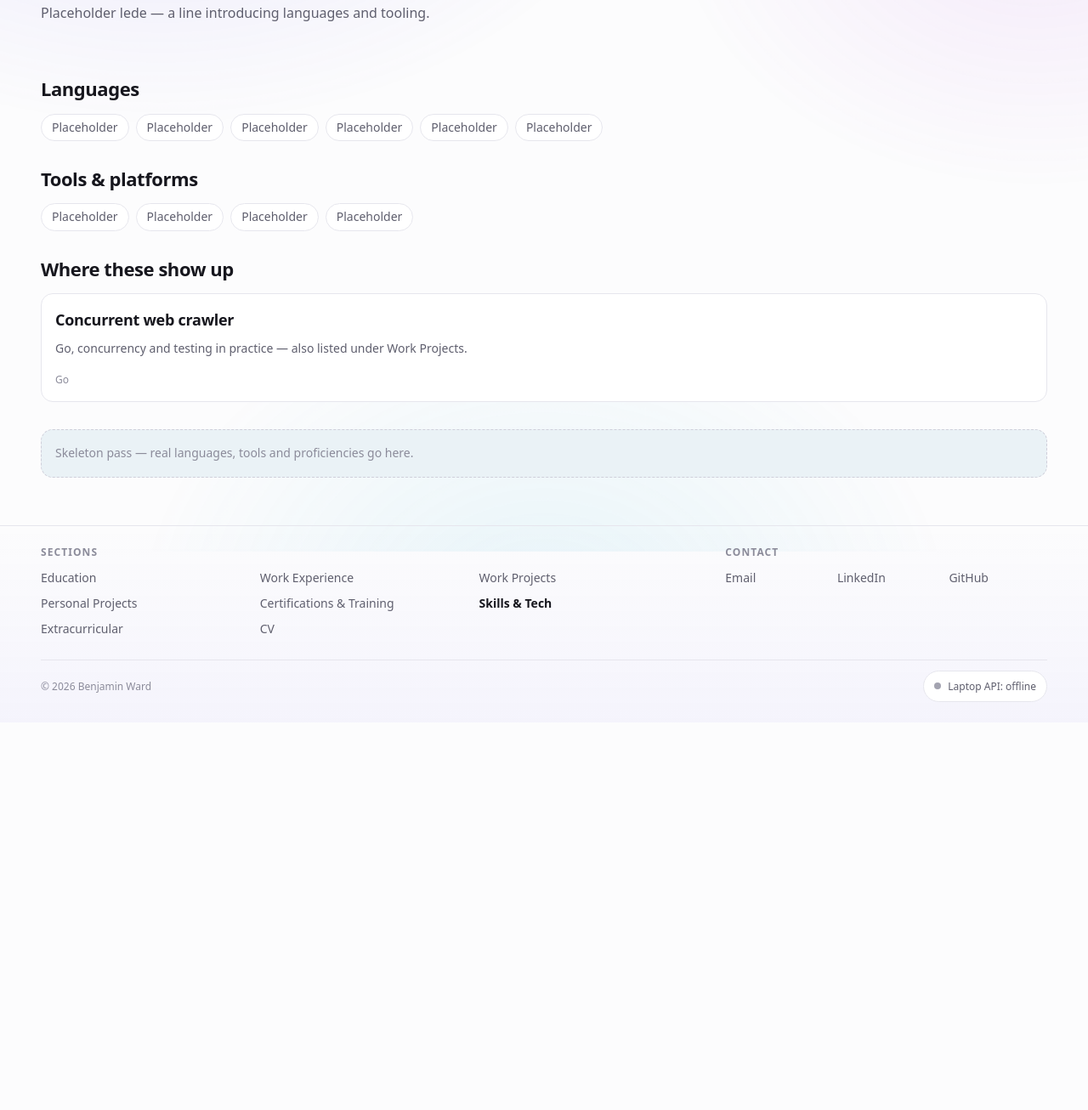
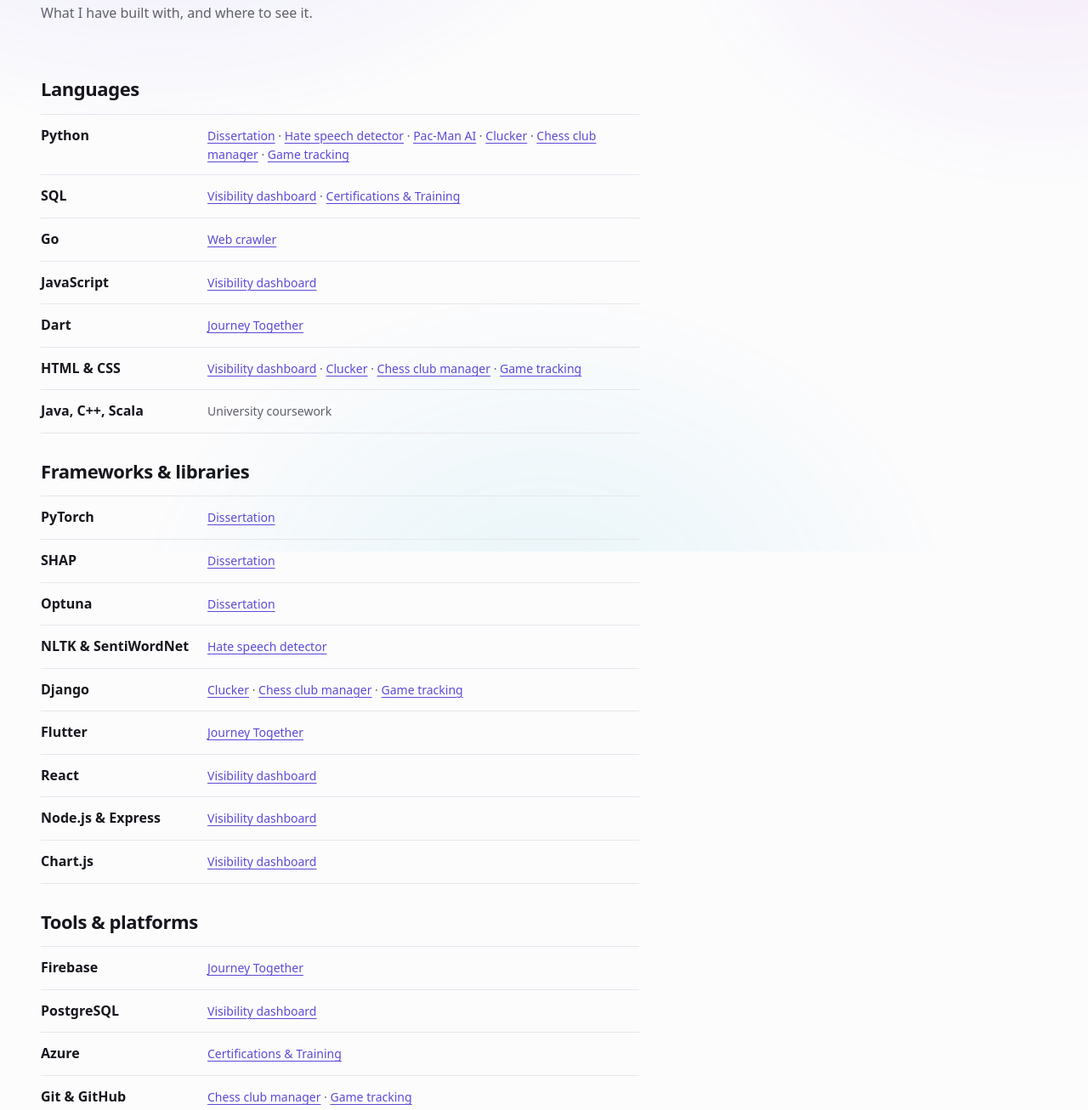
Before and after one commit to Benjamin2244/laptop-api-demo, a plain HTML site: page skills.html in a window 1280 px wide. Shown: the part 152-1458 px from the top of the page at 85% size. Before the commit the page ends 1002 px from the top, so only its background shows below. Drawn offline with Linux system fonts and the light colour scheme; no server answers.

Commit message:
Fill in the Skills & Tech page
Languages, frameworks and libraries, and tools and platforms, one skill
per row, each linking to the projects that use it. The coursework
languages are grouped into one row, and there are no skill levels. The
home page card counts 21 skills.

```diff
--- a/assets/css/site.css
+++ b/assets/css/site.css
@@ -975,6 +975,39 @@ a.card:focus-visible .card__meta::after {
   .doc-viewer { height: 85vh; max-height: 60rem; }
 }
 
+/* Skills & Tech: one row per skill, with links to the projects that use it.
+   Stacked on a phone, two columns once there is room. */
+.skill-list {
+  list-style: none;
+  margin: 0;
+  padding: 0;
+  max-width: var(--measure-prose);
+  border-top: 1px solid var(--border);
+}
+
+.skill-list > li {
+  display: grid;
+  gap: var(--sp-1);
+  padding: var(--sp-3) 0;
+  border-bottom: 1px solid var(--border);
+}
+
+.skill-list__name {
+  font-weight: 600;
+}
+
+.skill-list__uses {
+  color: var(--text-muted);
+  font-size: var(--fs-sm);
+}
+
+@media (min-width: 40rem) {
+  .skill-list > li {
+    grid-template-columns: 12rem 1fr;
+    align-items: baseline;
+  }
+}
+
 /* App icon on a project card. Only Journey Together has one — it is the only
    project that shipped to a store, so the card being the odd one out is the
    point rather than an inconsistency. */
--- a/skills.html
+++ b/skills.html
@@ -32,45 +32,110 @@
 
       <header class="page-header" data-reveal="head">
         <h1>Skills &amp; Tech</h1>
-        <p class="page-header__lede">Placeholder lede — a line introducing languages and tooling.</p>
+        <p class="page-header__lede">What I have built with, and where to see it.</p>
       </header>
 
       <section class="stack" data-reveal="block">
         <h2 class="section-heading">Languages</h2>
-        <ul class="tag-list">
-          <li class="tag">Placeholder</li>
-          <li class="tag">Placeholder</li>
-          <li class="tag">Placeholder</li>
-          <li class="tag">Placeholder</li>
-          <li class="tag">Placeholder</li>
-          <li class="tag">Placeholder</li>
+        <ul class="skill-list">
+          <li>
+            <span class="skill-list__name">Python</span>
+            <span class="skill-list__uses"><a href="project-xai.html">Dissertation</a> &middot; <a href="project-hate-speech.html">Hate speech detector</a> &middot; <a href="project-pacman-ai.html">Pac-Man AI</a> &middot; <a href="project-clucker.html">Clucker</a> &middot; <a href="project-chess-clubs.html">Chess club manager</a> &middot; <a href="project-games-collection.html">Game tracking</a></span>
+          </li>
+          <li>
+            <span class="skill-list__name">SQL</span>
+            <span class="skill-list__uses"><a href="project-visibility-app.html">Visibility dashboard</a> &middot; <a href="certifications.html">Certifications &amp; Training</a></span>
+          </li>
+          <li>
+            <span class="skill-list__name">Go</span>
+            <span class="skill-list__uses"><a href="project-crawler.html">Web crawler</a></span>
+          </li>
+          <li>
+            <span class="skill-list__name">JavaScript</span>
+            <span class="skill-list__uses"><a href="project-visibility-app.html">Visibility dashboard</a></span>
+          </li>
+          <li>
+            <span class="skill-list__name">Dart</span>
+            <span class="skill-list__uses"><a href="project-journey-together.html">Journey Together</a></span>
+          </li>
+          <li>
+            <span class="skill-list__name">HTML &amp; CSS</span>
+            <span class="skill-list__uses"><a href="project-visibility-app.html">Visibility dashboard</a> &middot; <a href="project-clucker.html">Clucker</a> &middot; <a href="project-chess-clubs.html">Chess club manager</a> &middot; <a href="project-games-collection.html">Game tracking</a></span>
+          </li>
+          <li>
+            <span class="skill-list__name">Java, C++, Scala</span>
+            <span class="skill-list__uses">University coursework</span>
+          </li>
+        </ul>
+      </section>
+
+      <section class="stack" data-reveal="block">
+        <h2 class="section-heading">Frameworks &amp; libraries</h2>
+        <ul class="skill-list">
+          <li>
+            <span class="skill-list__name">PyTorch</span>
+            <span class="skill-list__uses"><a href="project-xai.html">Dissertation</a></span>
+          </li>
+          <li>
+            <span class="skill-list__name">SHAP</span>
+            <span class="skill-list__uses"><a href="project-xai.html">Dissertation</a></span>
+          </li>
+          <li>
+            <span class="skill-list__name">Optuna</span>
+            <span class="skill-list__uses"><a href="project-xai.html">Dissertation</a></span>
+          </li>
+          <li>
+            <span class="skill-list__name">NLTK &amp; SentiWordNet</span>
+            <span class="skill-list__uses"><a href="project-hate-speech.html">Hate speech detector</a></span>
+          </li>
+          <li>
+            <span class="skill-list__name">Django</span>
+            <span class="skill-list__uses"><a href="project-clucker.html">Clucker</a> &middot; <a href="project-chess-clubs.html">Chess club manager</a> &middot; <a href="project-games-collection.html">Game tracking</a></span>
+          </li>
+          <li>
+            <span class="skill-list__name">Flutter</span>
+            <span class="skill-list__uses"><a href="project-journey-together.html">Journey Together</a></span>
+          </li>
+          <li>
+            <span class="skill-list__name">React</span>
+            <span class="skill-list__uses"><a href="project-visibility-app.html">Visibility dashboard</a></span>
+          </li>
+          <li>
+            <span class="skill-list__name">Node.js &amp; Express</span>
+            <span class="skill-list__uses"><a href="project-visibility-app.html">Visibility dashboard</a></span>
+          </li>
+          <li>
+            <span class="skill-list__name">Chart.js</span>
+            <span class="skill-list__uses"><a href="project-visibility-app.html">Visibility dashboard</a></span>
+          </li>
         </ul>
       </section>
 
       <section class="stack" data-reveal="block">
         <h2 class="section-heading">Tools &amp; platforms</h2>
-        <ul class="tag-list">
-          <li class="tag">Placeholder</li>
-          <li class="tag">Placeholder</li>
-          <li class="tag">Placeholder</li>
-          <li class="tag">Placeholder</li>
-        </ul>
-      </section>
-
-      <section class="stack" data-reveal="block">
-        <h2 class="section-heading">Where these show up</h2>
-        <ul class="card-grid">
-          <li data-reveal="card">
-            <a class="card" href="project-crawler.html">
-              <span class="card__title">Concurrent web crawler</span>
-              <span class="card__desc">Go, concurrency and testing in practice — also listed under Work Projects.</span>
-              <span class="card__meta">Go</span>
-            </a>
+        <ul class="skill-list">
+          <li>
+            <span class="skill-list__name">Firebase</span>
+            <span class="skill-list__uses"><a href="project-journey-together.html">Journey Together</a></span>
+          </li>
+          <li>
+            <span class="skill-list__name">PostgreSQL</span>
+            <span class="skill-list__uses"><a href="project-visibility-app.html">Visibility dashboard</a></span>
+          </li>
+          <li>
+            <span class="skill-list__name">Azure</span>
+            <span class="skill-list__uses"><a href="certifications.html">Certifications &amp; Training</a></span>
+          </li>
+          <li>
+            <span class="skill-list__name">Git &amp; GitHub</span>
+            <span class="skill-list__uses"><a href="project-chess-clubs.html">Chess club manager</a> &middot; <a href="project-games-collection.html">Game tracking</a></span>
+          </li>
+          <li>
+            <span class="skill-list__name">Linux, macOS, Windows</span>
+            <span class="skill-list__uses">Day-to-day use</span>
           </li>
         </ul>
       </section>
-
-      <p class="placeholder-note" data-reveal="block">Skeleton pass — real languages, tools and proficiencies go here.</p>
 
     </div>
   </main>
```
Also changed, not shown: index.html (+1 -1 lines).
